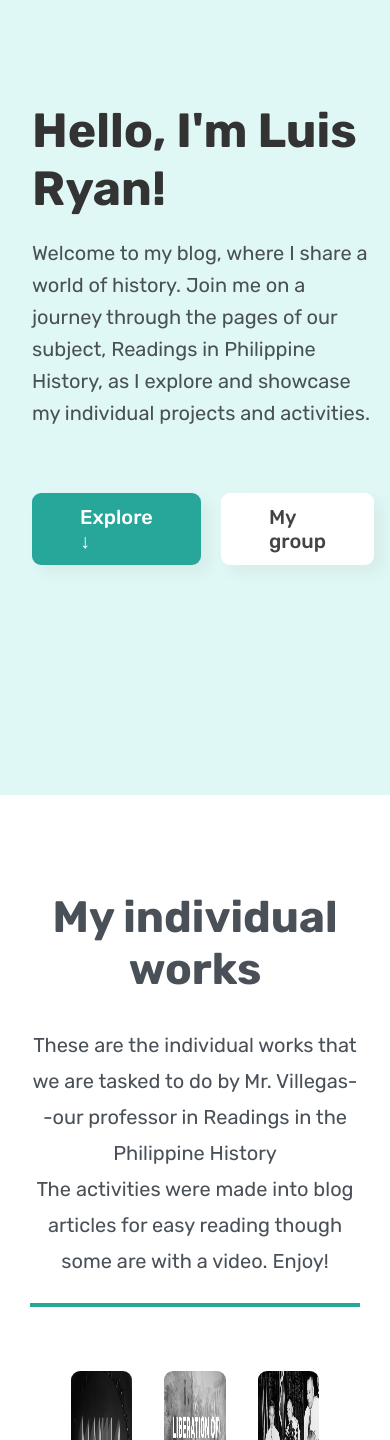
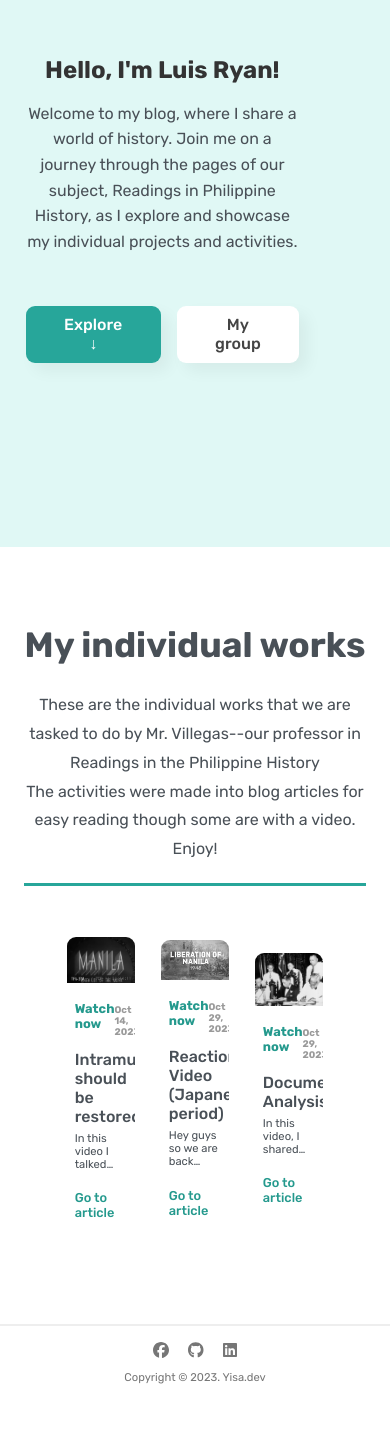
Before and after one commit to Yisaaaa/RPH, a React (Vite) app: page / in a window 390 px wide. Shown: the part 128-1568 px from the top of the page. After the commit the page ends 1528 px from the top, so only its background shows below. Built offline with nearby package versions, Linux system fonts and the light colour scheme.

Commit message:
added media queries to make it responsive

```diff
--- a/src/css/index.css
+++ b/src/css/index.css
@@ -46,9 +46,79 @@ body {
     letter-spacing: 1.1px;
 }
 
-/**********************/
-/* BLOG               */
-/**********************/
+@media (max-width: 74.5em) {
+    .heading--primary {
+        font-size: 3.6rem;
+    }
+
+    .heading--secondary {
+        font-size: 3rem;
+    }
+
+    .subheading {
+        font-size: 1.4rem;
+    }
+
+    .hero {
+        max-width: 100rem;
+    }
+
+    .container {
+        max-width: 100rem;
+    }
+
+    .hero-text {
+        font-size: 1.8rem;
+    }
+
+    .blog-desc {
+        font-size: 1.6rem;
+    }
+}
+
+@media (max-width: 56em) {
+    html {
+        font-size: 50%;
+    }
+}
+
+@media (max-width: 27em) {
+    .hero {
+        grid-template-columns: 1fr;
+        justify-items: center;
+        row-gap: 4.8rem;
+    }
+
+    .text-box .heading--primary {
+        width: 100%;
+        font-size: 3em;
+    }
+
+    .text-box {
+        text-align: center;
+        align-items: center;
+    }
+
+    .hero-text {
+        font-size: 1.6rem;
+    }
+
+    .cards > div {
+        grid-template-columns: 1fr;
+        align-items: center;
+        row-gap: 4.8rem;
+    }
+
+    .hero-img {
+        margin-left: -1.2rem;
+    }
+}
+
+@media (max-width: 24em) {
+    .btn {
+        padding: 1.2rem 2.4rem;
+    }
+}
 
 /*
  -- SPACING SYSTEM (px)
@@ -57,11 +127,3 @@ body {
 -- FONT SIZE SYSTEM (px)
 10 / 12 / 14 / 16 / 18 / 20 / 24 / 30 / 36 / 44 / 52 / 62 / 74 / 86 / 98
  */
-
-/**********************/
-/* SECTION INTRAMUROS */
-/**********************/
-
-/**********************/
-/* SECTION INTRAMUROS */
-/**********************/
```
Also changed, not shown: src/css/queries.css (added).
